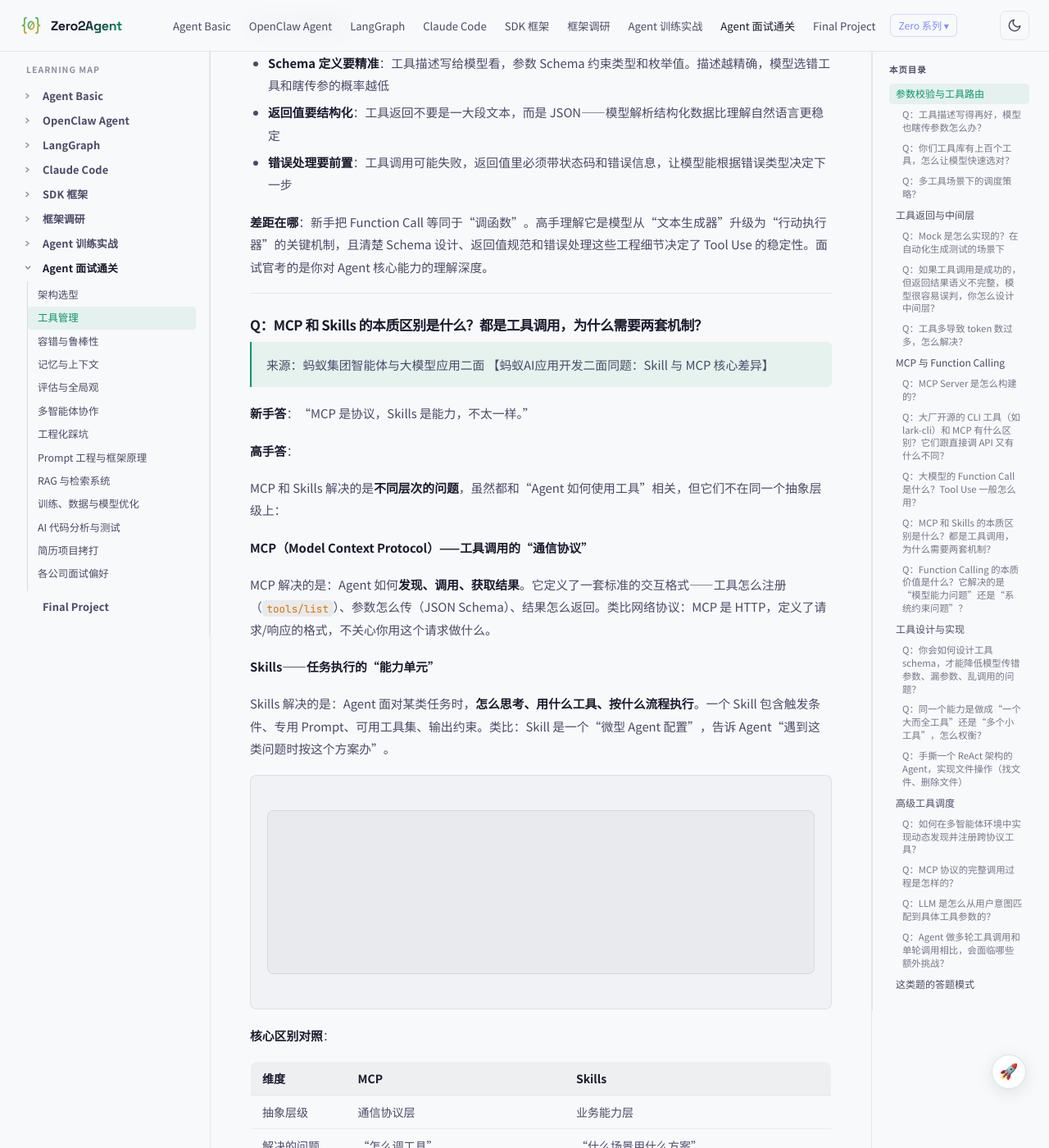
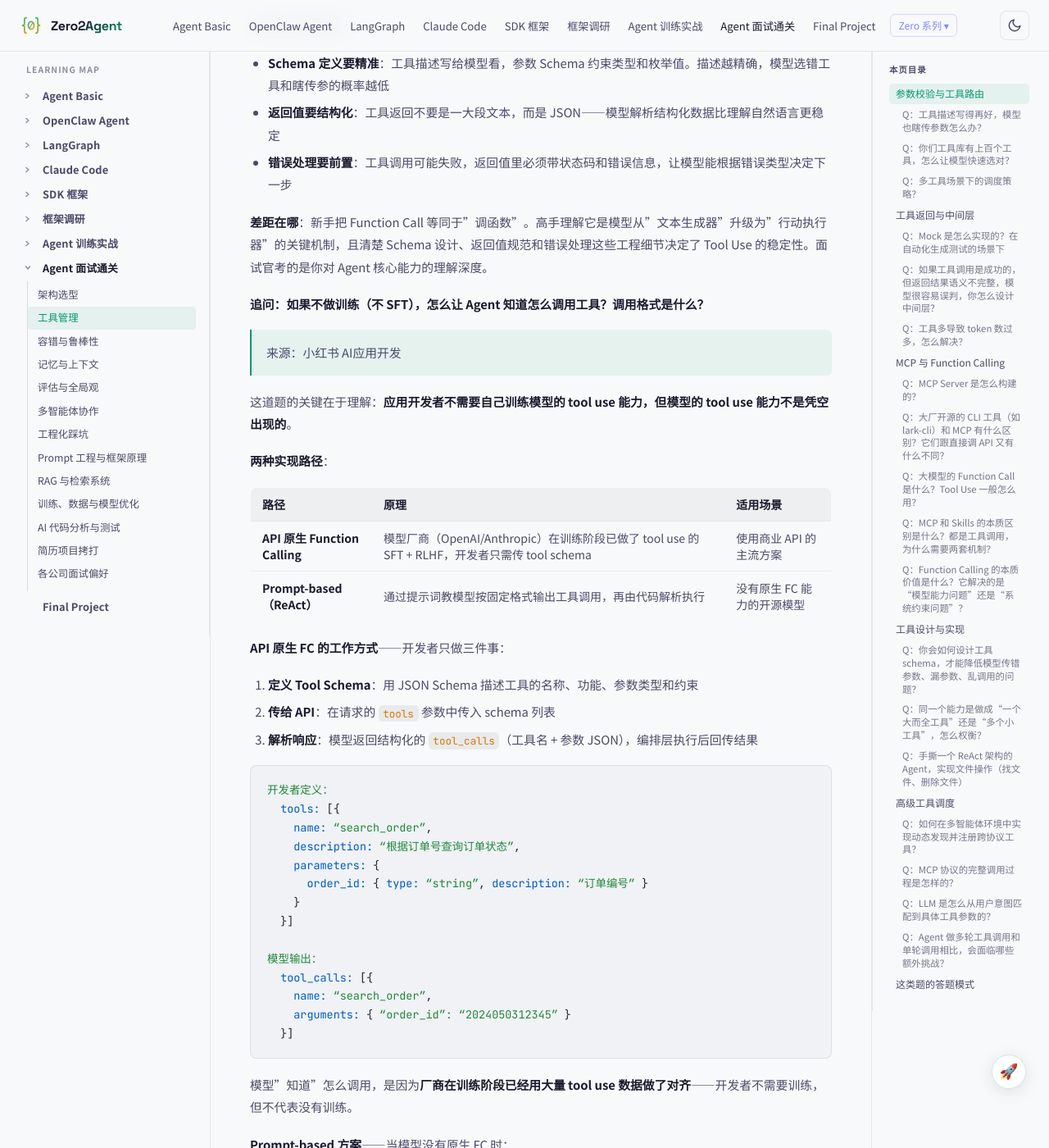
Before and after one commit to ranxi2001/zero2Agent, a Jekyll site: the page built from learn-agent-interview/02-tool-management/index.md, in a window 1280 px wide and 1400 px high, scrolled down 12120 px. Shown: the whole window at 82% size. Built offline with Jekyll 4.4.1, drawn with Linux system fonts in a browser that asks for light colours; comment, search, counter and statistics services are not loaded; some of the changed text lies outside the part shown.

Commit message:
feat: 分发小红书AI应用开发面经（2 追问 + 2 来源标注）
- 09-Q12 追问：Embedding 本质+每个维度含义+分布式表示 vs 传统特征+Sparse Embedding
- 02-Q9 追问：不做训练怎么让 Agent 调用工具（API 原生 FC vs Prompt-based ReAct）
- 06-Q6、08-Q2 来源标注

Co-Authored-By: Claude Opus 4.6 <noreply@anthropic.com>

````diff
--- a/learn-agent-interview/02-tool-management/index.md
+++ b/learn-agent-interview/02-tool-management/index.md
@@ -417,7 +417,70 @@ sequenceDiagram
 - **返回值要结构化**：工具返回不要是一大段文本，而是 JSON——模型解析结构化数据比理解自然语言更稳定
 - **错误处理要前置**：工具调用可能失败，返回值里必须带状态码和错误信息，让模型能根据错误类型决定下一步
 
-**差距在哪**：新手把 Function Call 等同于“调函数”。高手理解它是模型从“文本生成器”升级为“行动执行器”的关键机制，且清楚 Schema 设计、返回值规范和错误处理这些工程细节决定了 Tool Use 的稳定性。面试官考的是你对 Agent 核心能力的理解深度。
+**差距在哪**：新手把 Function Call 等同于”调函数”。高手理解它是模型从”文本生成器”升级为”行动执行器”的关键机制，且清楚 Schema 设计、返回值规范和错误处理这些工程细节决定了 Tool Use 的稳定性。面试官考的是你对 Agent 核心能力的理解深度。
+
+**追问：如果不做训练（不 SFT），怎么让 Agent 知道怎么调用工具？调用格式是什么？**
+
+> 来源：小红书 AI应用开发
+
+这道题的关键在于理解：**应用开发者不需要自己训练模型的 tool use 能力，但模型的 tool use 能力不是凭空出现的**。
+
+**两种实现路径**：
+
+| 路径 | 原理 | 适用场景 |
+|------|------|---------|
+| **API 原生 Function Calling** | 模型厂商（OpenAI/Anthropic）在训练阶段已做了 tool use 的 SFT + RLHF，开发者只需传 tool schema | 使用商业 API 的主流方案 |
+| **Prompt-based（ReAct）** | 通过提示词教模型按固定格式输出工具调用，再由代码解析执行 | 没有原生 FC 能力的开源模型 |
+
+**API 原生 FC 的工作方式**——开发者只做三件事：
+
+1. **定义 Tool Schema**：用 JSON Schema 描述工具的名称、功能、参数类型和约束
+2. **传给 API**：在请求的 `tools` 参数中传入 schema 列表
+3. **解析响应**：模型返回结构化的 `tool_calls`（工具名 + 参数 JSON），编排层执行后回传结果
+
+```text
+开发者定义：
+  tools: [{
+    name: “search_order”,
+    description: “根据订单号查询订单状态”,
+    parameters: {
+      order_id: { type: “string”, description: “订单编号” }
+    }
+  }]
+
+模型输出：
+  tool_calls: [{
+    name: “search_order”,
+    arguments: { “order_id”: “2024050312345” }
+  }]
+```
+
+模型”知道”怎么调用，是因为**厂商在训练阶段已经用大量 tool use 数据做了对齐**——开发者不需要训练，但不代表没有训练。
+
+**Prompt-based 方案**——当模型没有原生 FC 时：
+
+在 System Prompt 中定义 ReAct 格式，让模型按固定模式输出，再用正则/JSON 解析提取调用意图：
+
+```text
+System Prompt:
+  你可以使用以下工具：
+  - search_order(order_id: str): 查询订单状态
+
+  使用工具时，严格按以下格式输出：
+  Thought: 我需要查询订单
+  Action: search_order
+  Action Input: {“order_id”: “2024050312345”}
+
+  等待工具返回后继续推理。
+```
+
+**两种方案的工程差异**：
+
+- **可靠性**：原生 FC 远高于 Prompt-based——前者有专门的训练和 Schema 约束，后者依赖模型遵循格式的能力
+- **并行调用**：原生 FC 支持一次返回多个 tool_calls；Prompt-based 通常只能单步
+- **错误率**：Prompt-based 容易输出格式不规范（多一个逗号、少一个引号），需要额外的输出修复逻辑
+
+核心认知：**”不做训练”不等于”没有训练”——应用开发者不需要训练，是因为模型厂商已经做了。真正需要开发者做的是写好 Tool Schema，这是 tool use 准确率最大的杠杆。**
 
 ---
 
````
Also changed, not shown: learn-agent-interview/06-multi-agent-collab/index.md (+1 -1 lines), learn-agent-interview/08-prompt-engineering/index.md (+1 -1 lines), learn-agent-interview/09-rag-retrieval/index.md (+28 -1 lines), .claude/skills/classify-interview-questions/question-index.md.
